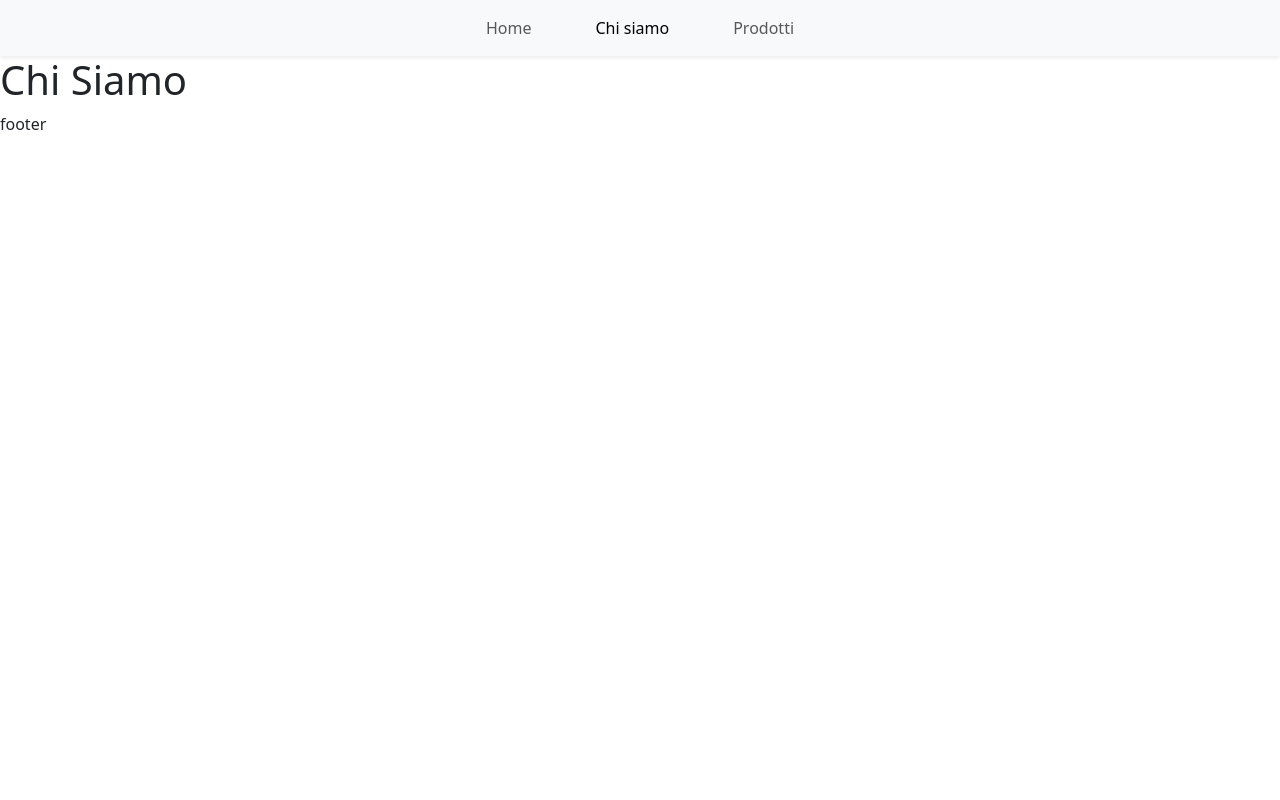
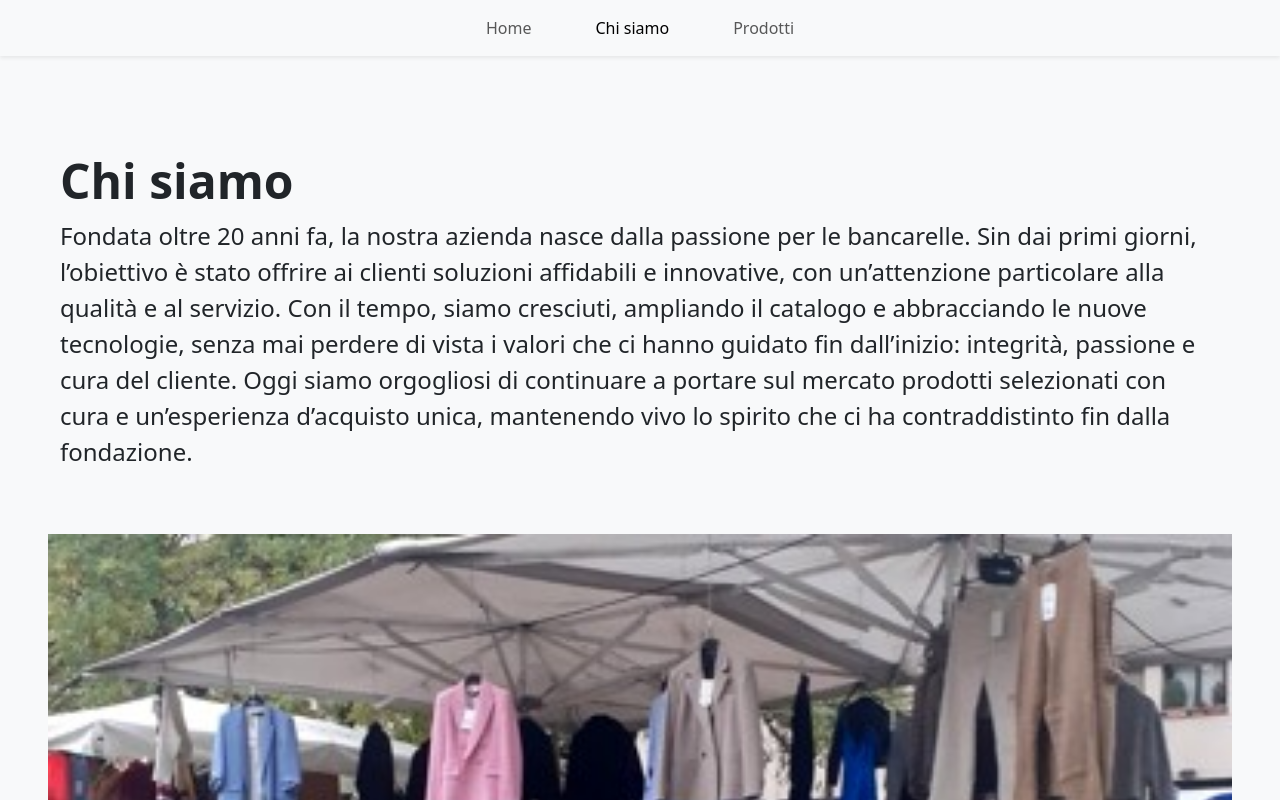
Before and after one commit to giuseppepetrazzuolo6/react-router, a React (Vite) app: page /about in a window 1280 px wide. Shown: the top 800 px of the page. Built offline with nearby package versions, Linux system fonts and the light colour scheme; the HTML template or start-up script is replaced by a standard one.

Commit message:
Create AboutUs content

```diff
--- a/src/pages/AboutUs.jsx
+++ b/src/pages/AboutUs.jsx
@@ -1,6 +1,27 @@
+import bancarellaImg from "../assets/img/polizia_locale_bancarella-2.jpg"
 export default function AboutUs() {
 
     return (
-        <h1>Chi Siamo</h1>
+        <div class="p-5 mb-4 bg-light ">
+            <div class="container-fluid py-5">
+                <h1 class="display-5 fw-bold">Chi siamo</h1>
+                <p class="col fs-4">
+                    Fondata oltre 20 anni fa,
+                    la nostra azienda nasce dalla passione per le bancarelle.
+                    Sin dai primi giorni, l’obiettivo è stato offrire ai clienti soluzioni affidabili e innovative,
+                    con un’attenzione particolare alla qualità e al servizio.
+                    Con il tempo, siamo cresciuti,
+                    ampliando il catalogo e abbracciando le nuove tecnologie,
+                    senza mai perdere di vista i valori che ci hanno guidato fin dall’inizio: integrità,
+                    passione e cura del cliente.
+                    Oggi siamo orgogliosi di continuare a portare sul mercato prodotti selezionati con cura e un’esperienza d’acquisto unica,
+                    mantenendo vivo lo spirito che ci ha contraddistinto fin dalla fondazione.
+                </p>
+            </div>
+            <div>
+                <img className="w-100" src={bancarellaImg} alt="" />
+            </div>
+        </div>
+
     )
 }
```
Also changed, not shown: src/assets/img/polizia_locale_bancarella-2.jpg (added).
